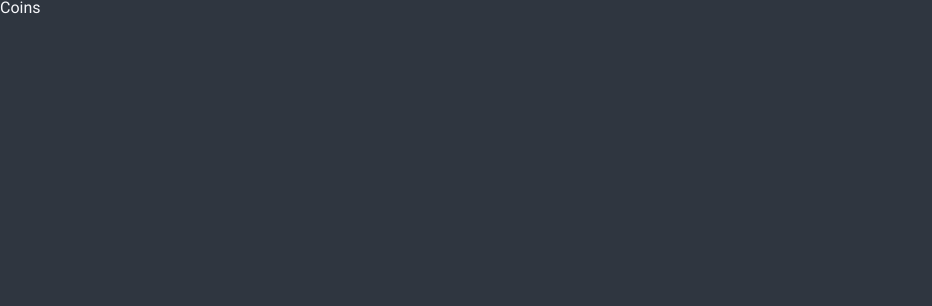
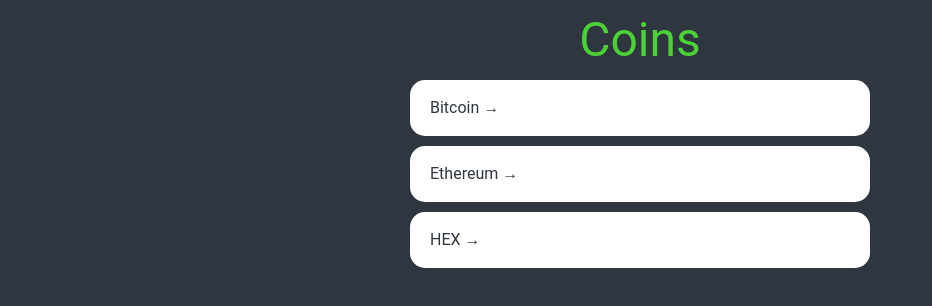
Before and after one commit to qkrdkwl9090/react-coin-chart, a React (Create React App) app: page / in a window 1280 px wide. Shown: the top 306 px of the page, without its empty margins (0-932 px from the left). Built offline with nearby package versions, Linux system fonts and the light colour scheme.

Commit message:
feat(coins): page styling(mockup)

```diff
--- a/src/Root.tsx
+++ b/src/Root.tsx
@@ -61,6 +61,7 @@
 }
 a {
   text-decoration: none;
+  color:inherit;
 }
 `;
 
--- a/src/routes/Coins.tsx
+++ b/src/routes/Coins.tsx
@@ -1,4 +1,82 @@
+import { Link } from "react-router-dom";
+import styled from "styled-components";
+
+const Container = styled.div`
+  padding: 0 10px;
+  max-width: 480px;
+  margin: 0 auto;
+`;
+const Header = styled.header`
+  height: 10vh;
+  display: flex;
+  justify-content: center;
+  align-items: center;
+`;
+const CoinList = styled.ul``;
+const Coin = styled.li`
+  background-color: white;
+  color: ${(props) => props.theme.bgColor};
+  padding: 20px;
+  border-radius: 15px;
+  margin-bottom: 10px;
+  a {
+    transition: color 0.5s ease-in;
+    display: block;
+  }
+  &:hover {
+    a {
+      color: ${(props) => props.theme.accentColor};
+    }
+  }
+`;
+const Title = styled.h1`
+  font-size: 48px;
+  color: ${(props) => props.theme.accentColor};
+`;
+const coins = [
+  {
+    id: "btc-bitcoin",
+    name: "Bitcoin",
+    symbol: "BTC",
+    rank: "1",
+    is_new: false,
+    is_active: true,
+    type: "coin",
+  },
+  {
+    id: "eth-ethereum",
+    name: "Ethereum",
+    symbol: "ETH",
+    rank: "2",
+    is_new: false,
+    is_active: true,
+    type: "coin",
+  },
+  {
+    id: "hex-hex",
+    name: "HEX",
+    symbol: "HEX",
+    rank: "3",
+    is_new: false,
+    is_active: true,
+    type: "token",
+  },
+];
+
 function Coins() {
-  return <h1>Coins</h1>;
+  return (
+    <Container>
+      <Header>
+        <Title>Coins</Title>
+      </Header>
+      <CoinList>
+        {coins.map((coin) => (
+          <Coin key={coin.id}>
+            <Link to={`/${coin.symbol}`}>{coin.name} &rarr;</Link>
+          </Coin>
+        ))}
+      </CoinList>
+    </Container>
+  );
 }
 export default Coins;
```
